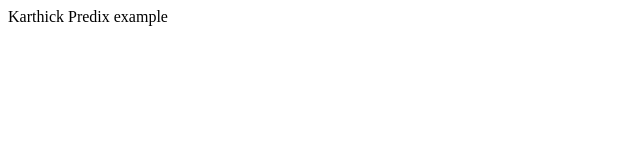
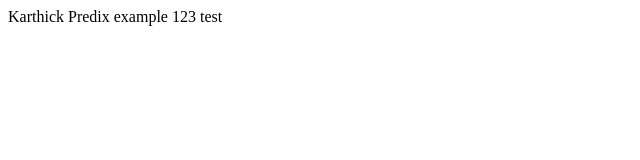
Before and after one commit to karthickak2016/myproject, a plain HTML site: page index.html in a window 1280 px wide. Shown: the full height of the page, 0-640 px from the left. Drawn offline with Linux system fonts and the light colour scheme.

Commit message:
added 123 test in index.html

```diff
--- a/index.html
+++ b/index.html
@@ -3,6 +3,6 @@
 <title>Karthick Predix Example</title>
 </head>
 <body>
-Karthick Predix example
+Karthick Predix example 123 test
 </body>
 </html>
```
